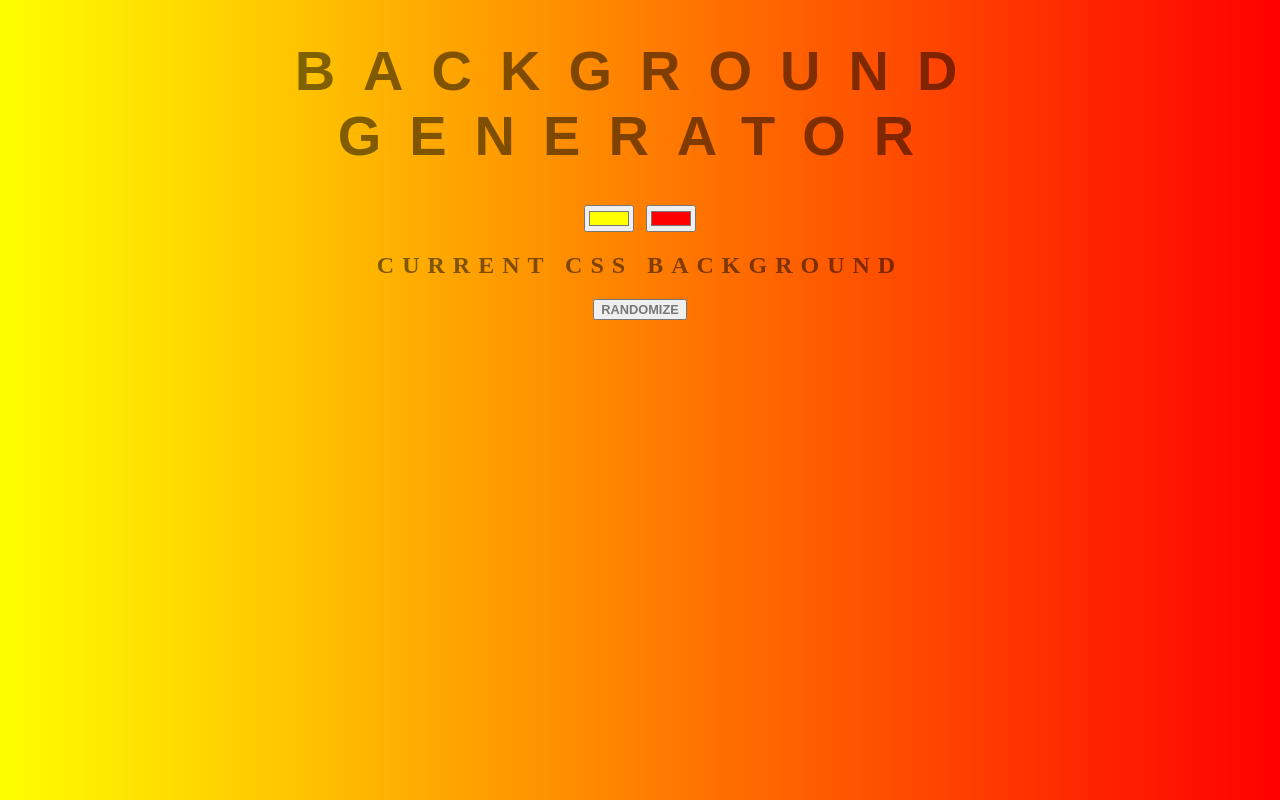
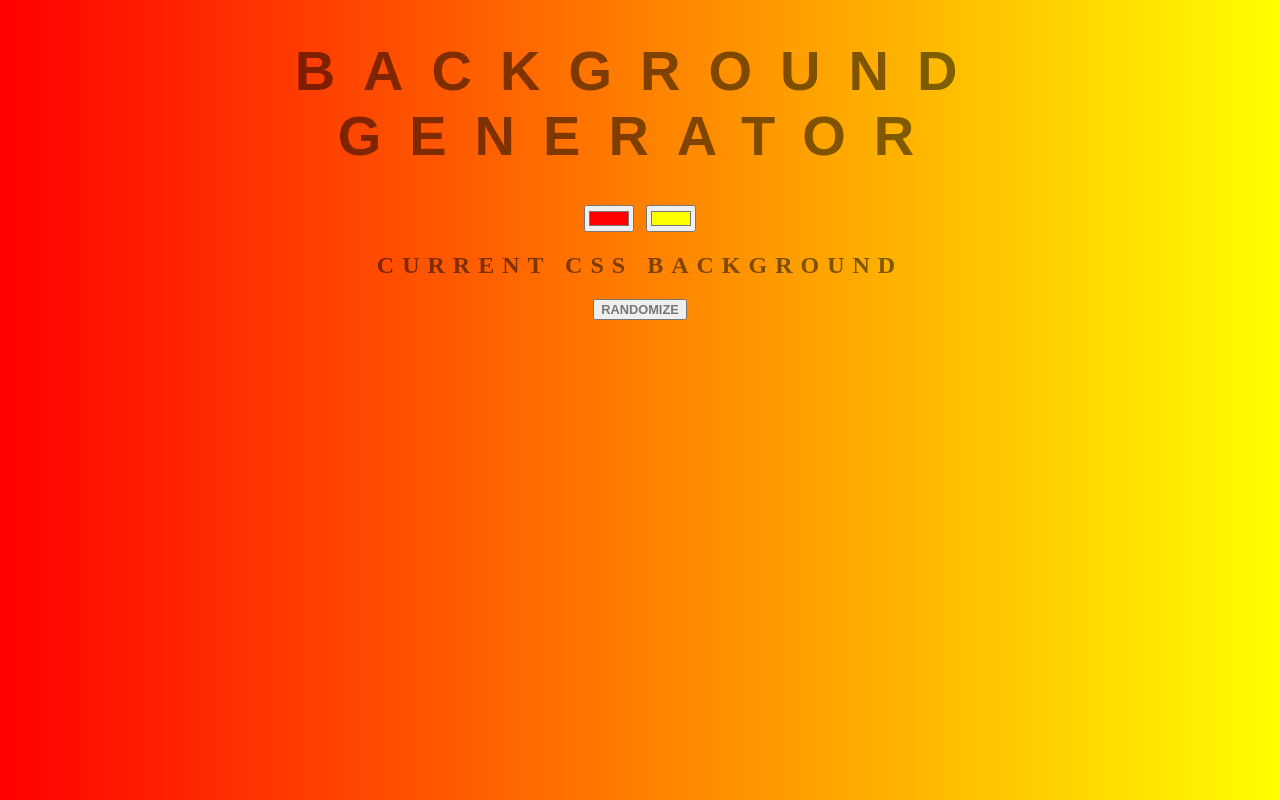
Before and after one commit to jrdnc/background-generator, a plain HTML site: page index.html in a window 1280 px wide. Drawn offline with Linux system fonts and the light colour scheme.

Commit message:
made CSS body colors always show on start

```diff
--- a/script.js
+++ b/script.js
@@ -6,10 +6,31 @@ var randomButton = document.querySelector(".random");
 
 setInitialGradient();
 
-// set gradient to match color inputs at start (is there a way to not hard-code this?)
+function toHex(n) {
+	let hexNum = Number(n).toString(16);
+	console.log(n + " " + hexNum);
+	return hexNum.length == 1 ? "0" + hexNum : hexNum;
+  }
+
+function rgbToHex(rgb) {
+	let values = rgb.split(",");
+	return "#" + toHex(values[0]) + toHex(values[1]) + toHex(values[2]);
+}
+
+// set gradient to match color inputs from CSS at start (better than before but not the best)
 function setInitialGradient() {
-    color1.value = "#FFFF00";
-    color2.value = "#FF0000";
+	// grab CSS background value
+	let body_style = getComputedStyle(body).background;
+	let temp = body_style.substr(body_style.indexOf("rgb("));
+	temp = temp.split(/[()]+/);
+	// grab color values
+	let c1, c2 = "";
+	c1 = temp[1];
+	c2 = temp[3];
+	//convert rgb values to hex values
+	color1.value = rgbToHex(c1);
+	color2.value = rgbToHex(c2);
+	console.log(`${color1.value}  ${color2.value}`);
     setGradient(); // set gradient to match color inputs at start
 }
 
--- a/style.css
+++ b/style.css
@@ -5,7 +5,7 @@ body {
     text-transform: uppercase;
     letter-spacing: .5em;
     top: 15%;
-	background: linear-gradient(to right, red , yellow); /* Standard syntax */
+	background: linear-gradient(to right, red, yellow); /* Standard syntax */
 }
 
 h1 {
```
